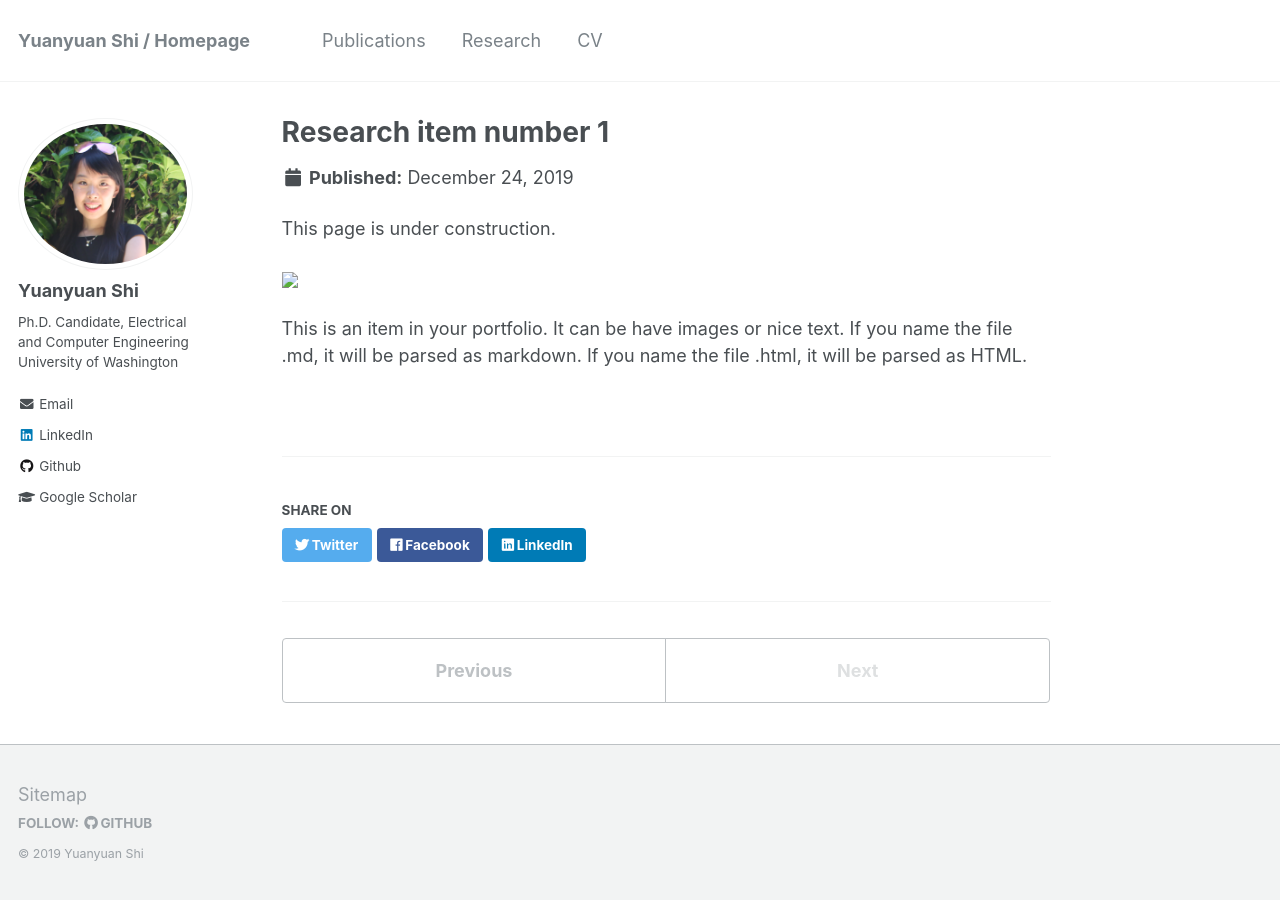
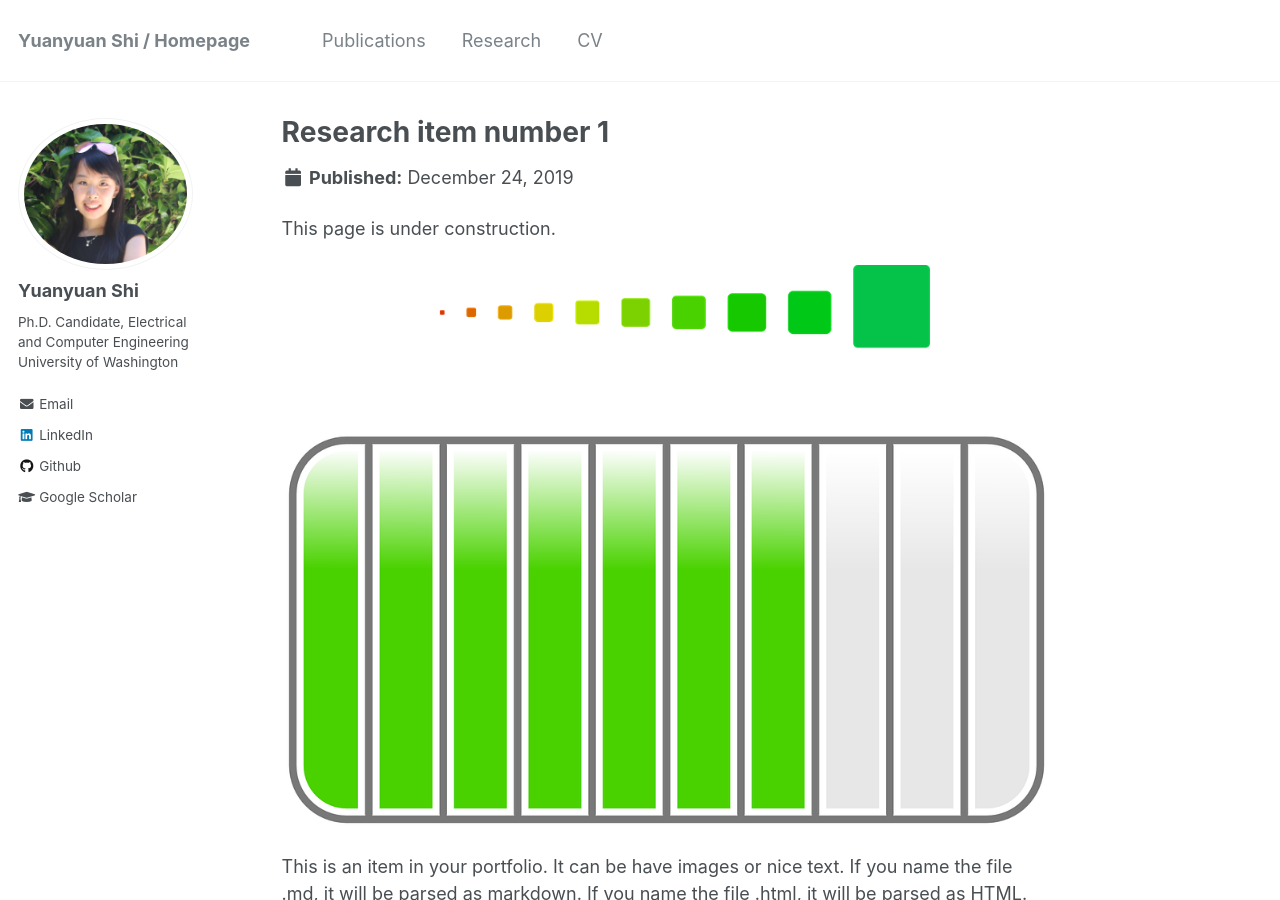
Before and after one commit to Yuanyuan-Shi/website, a Jekyll site: the page built from _research/research-2.md, in a window 1280 px wide and 900 px high. Built offline with Jekyll 4.4.1, drawn with Linux system fonts in a browser that asks for light colours.

```diff
--- a/_research/research-2.md
+++ b/_research/research-2.md
@@ -1,11 +1,11 @@
 ---
 title: "Research item number 1"
-excerpt: "Short description of portfolio item number 1<br/><img src='/images/optimal_battery.png'>"
+excerpt: "Short description of portfolio item number 1<br/><img src='/images/research/optimal_battery.png'>"
 collection: research
 ---
 
 This page is under construction.
 
-<img src='/images/battery.png'>
+<img src='/images/research/battery.png'>
 
 This is an item in your portfolio. It can be have images or nice text. If you name the file .md, it will be parsed as markdown. If you name the file .html, it will be parsed as HTML.
```
Also changed, not shown: _research/research-1.md (+2 -2 lines).
